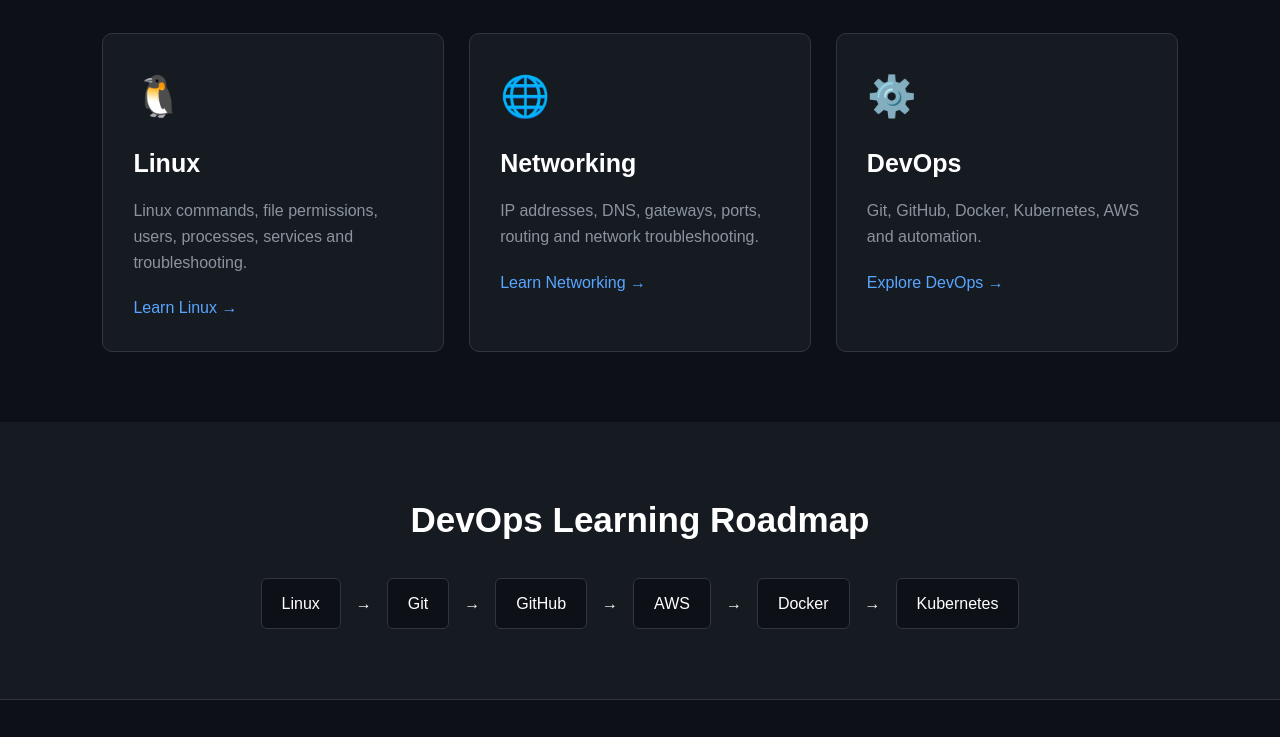
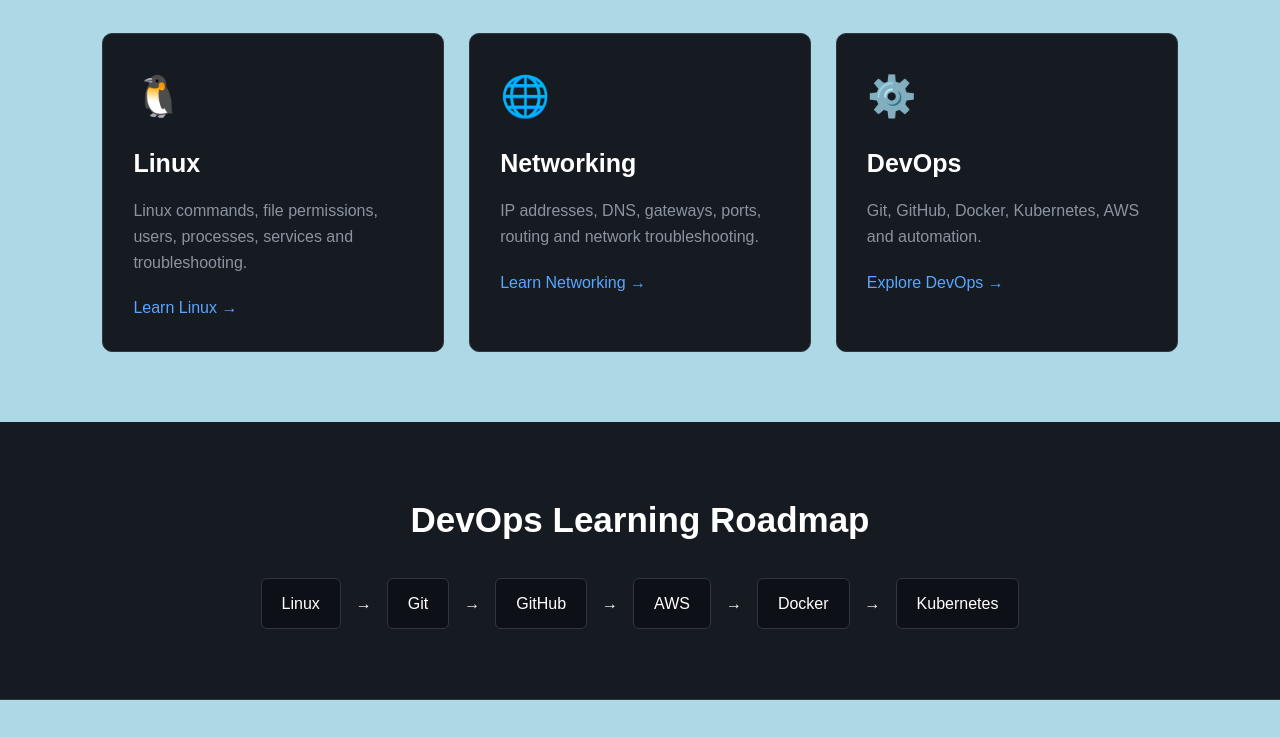
Before and after one commit to Santho27/linux-lab, a plain HTML site: page index.html in a window 1280 px wide. Shown: the part 712-1449 px from the top of the page. Drawn offline with Linux system fonts and the light colour scheme.

Commit message:
Improve website styling

```diff
--- a/style.css
+++ b/style.css
@@ -9,7 +9,7 @@
 
     font-family: Arial, sans-serif;
 
-    background: #0d1117;
+    background: #ADD8E6;
 
     color: white;
 
```
